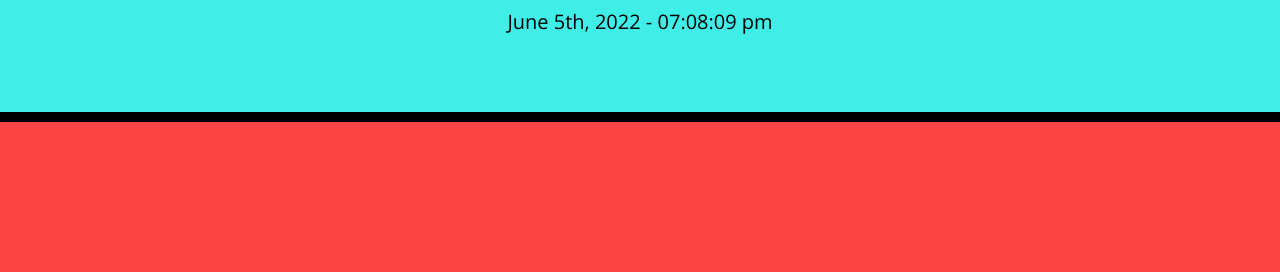
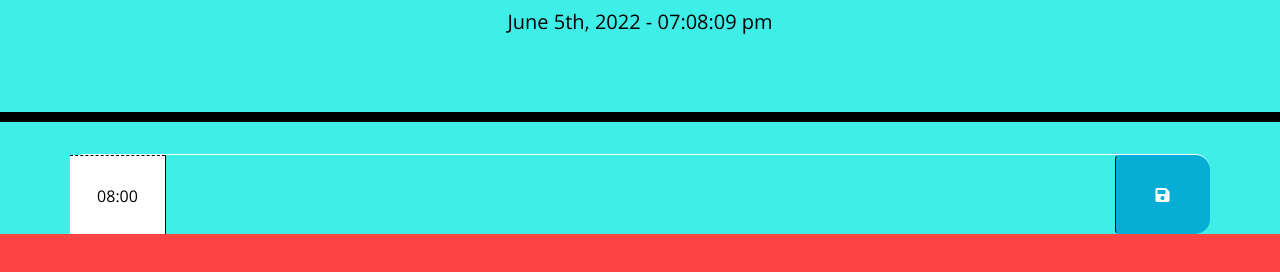
Before and after one commit to tpratt57/Work-Day-Scheduler, a plain HTML site: page index.html in a window 1280 px wide. Shown: the part 182-454 px from the top of the page. Drawn offline with nearby package versions, Linux system fonts and the light colour scheme.

Commit message:
adding time slots to index.html

```diff
--- a/assets/java/script.js
+++ b/assets/java/script.js
@@ -1,3 +1,5 @@
 //function to display the current date
 var todaysDate = moment().format("MMMM Do, YYYY - hh:mm:ss a");
 $("#currentDay").html(todaysDate);
+
+//function to save to local storage
--- a/index.html
+++ b/index.html
@@ -30,6 +30,13 @@
     </header>
     <div class="container">
       <!-- Timeblocks go here -->
+      <div id="8AM-Hour" class="row time-block">
+        <div class="col-md-1 hour">
+          08:00
+        </div>
+        <textarea class="col-md-10 description"></textarea>
+        <button class="btn saveBtn col-md-1"><i class="fas fa-save"></i></button>
+      </div>
     </div>
 
     <script src="https://code.jquery.com/jquery-3.4.1.min.js"></script>
```
